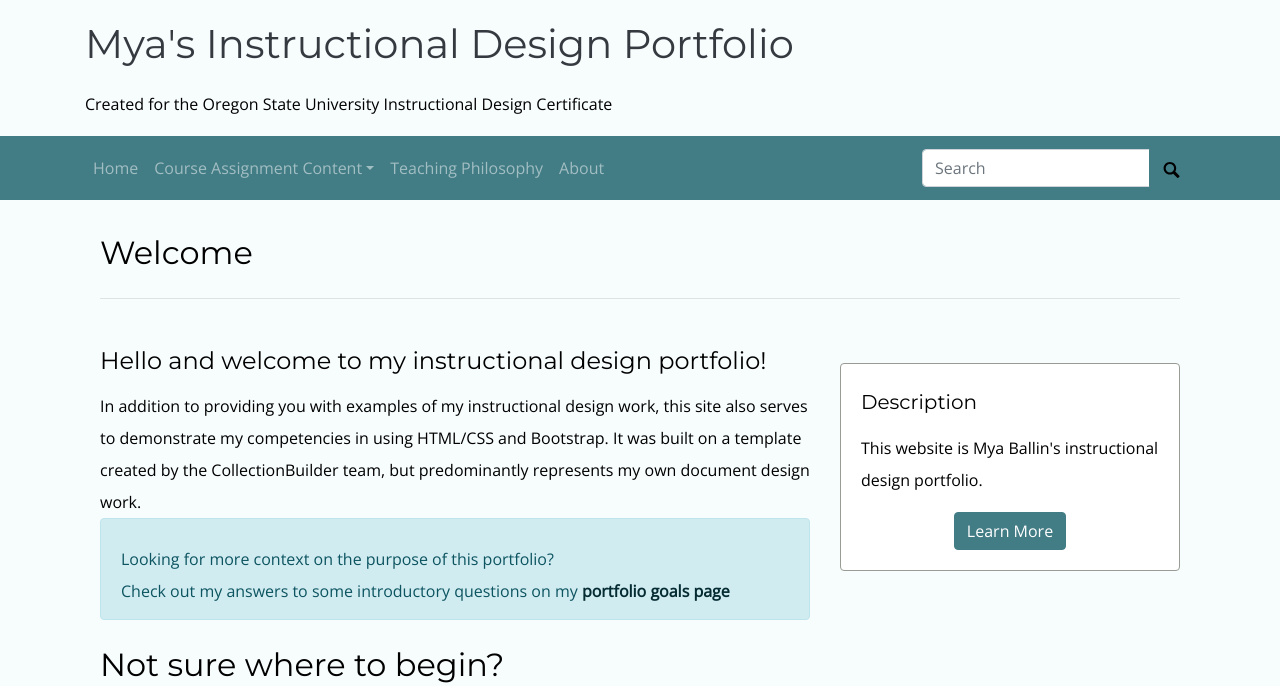
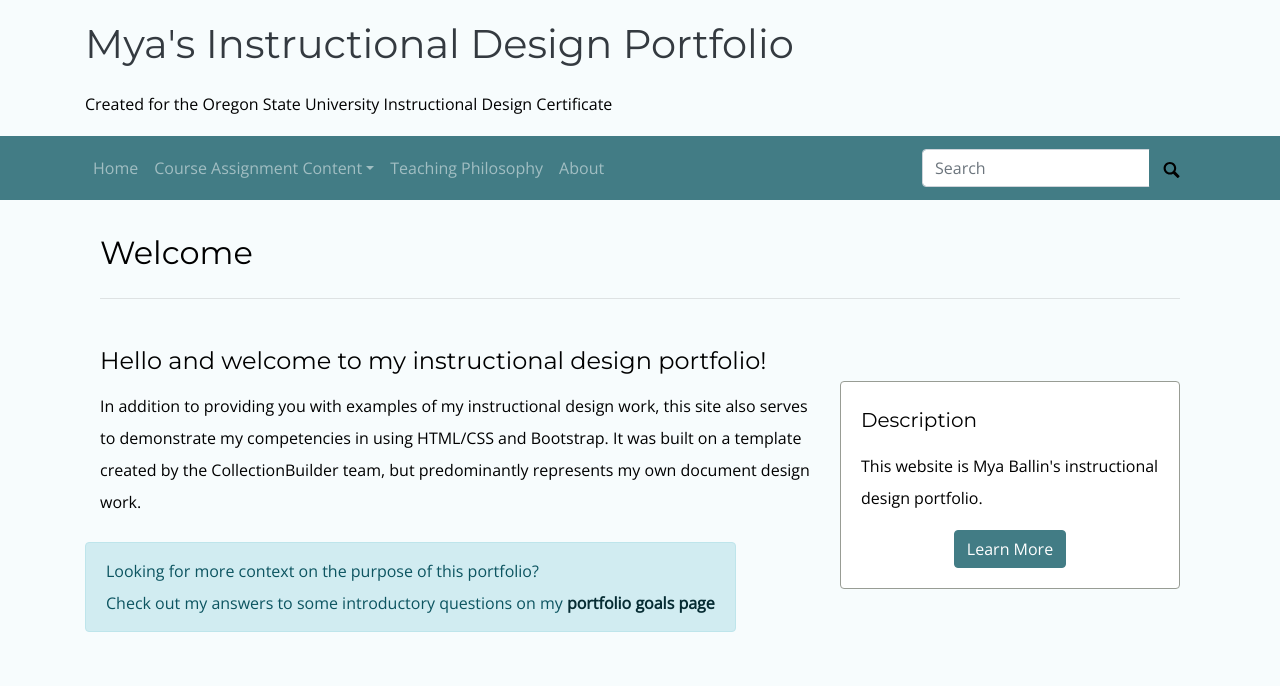
Before and after one commit to mxballin/instructional-design, a Jekyll site: the page built from index.md, in a window 1280 px wide. Shown: the top 686 px of the page. Built offline with Jekyll 4.4.1, drawn with Linux system fonts in a browser that asks for light colours; some web fonts are replaced.

Commit message:
Update home-infographic.html

```diff
--- a/_layouts/home-infographic.html
+++ b/_layouts/home-infographic.html
@@ -10,8 +10,10 @@ layout: page
      <div class="col-md-8 my-auto pt-4">
            <h4> Hello and welcome to my instructional design portfolio!</h4>
            In addition to providing you with examples of my instructional design work, this site also serves to demonstrate my competencies in using HTML/CSS and Bootstrap. It was built on a template created by the CollectionBuilder team, but predominantly represents my own document design work.
-           <div class="alert alert-info pt-4" role="alert">
+           <div class="row py-4">
+           <div class="alert alert-info" role="alert">
              Looking for more context on the purpose of this portfolio? <br> Check out my answers to some introductory questions on my <a href="https://instructional-design.mxballin.com/week7.html" class="alert-link">portfolio goals page</a>
+            </div>
             </div>
     </div>
     <div class="col-md-4 my-auto">
```
